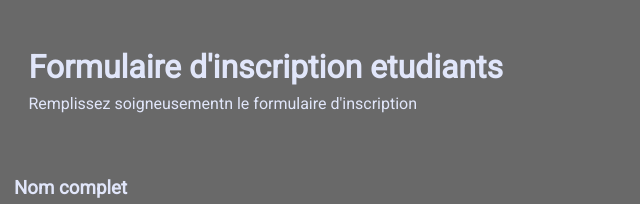
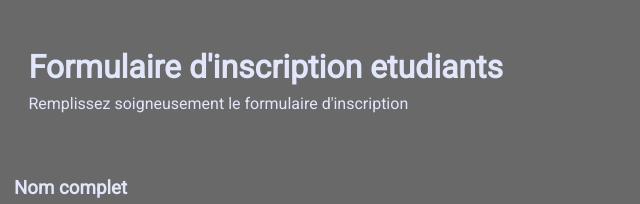
Before and after one commit to Alkaly02/form-3, a plain HTML site: page index.html in a window 1280 px wide. Shown: the top 204 px of the page, 274-914 px from the left. Drawn offline with Linux system fonts and the light colour scheme.

Commit message:
Rectification

```diff
--- a/index.html
+++ b/index.html
@@ -14,7 +14,7 @@
 <body>
 	<main>
 		<h1>Formulaire d'inscription etudiants</h1>
-		<p>Remplissez soigneusementn le formulaire d'inscription</p>
+		<p>Remplissez soigneusement le formulaire d'inscription</p>
 		<form action="#">
 			<!-- =========== full Name - section =========== -->
 			<section id="full-name">
```
